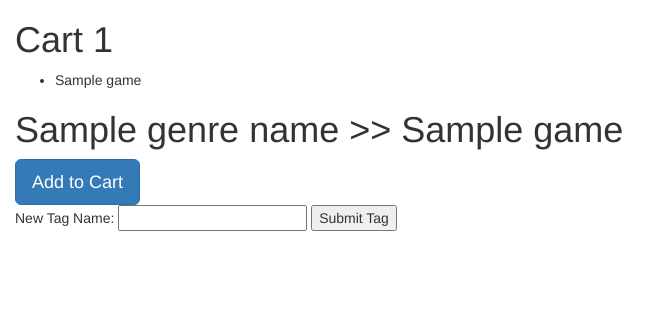
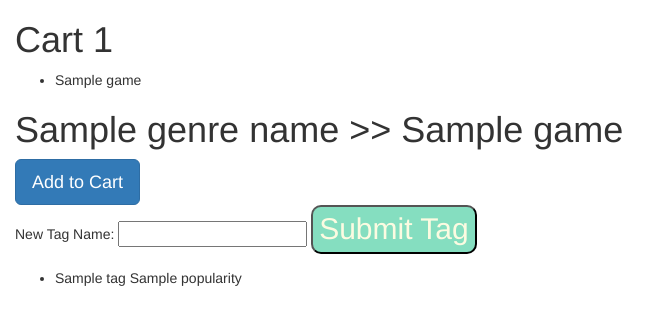
Before and after one commit to reminiyip/cdrive-fcp, a Django app: template game/templates/game/game_detail.html in a window 1280 px wide. Shown: the top 325 px of the page, without its empty margins (0-670 px from the left). Run offline with Django 3.2, Linux system fonts and the light colour scheme; the template is opened without the code that fills it: most values are stand-ins (such as "Sample title", 1, 10 or a date in 2020); some libraries are stand-ins or nearby versions.

Commit message:
add_tag implemented

```diff
--- a/game/static/css/game.css
+++ b/game/static/css/game.css
@@ -1,7 +1,14 @@
 p {
-	color: red;
+    color: red;
 }
 
 .action-button:hover {
-	text-decoration: none;
+    text-decoration: none;
 }
+
+#submit-tag-btn {
+    color: #fcfbe1;
+    background-color: #85dec0;
+    border-radius: 10px;
+    font-size: 30px;
+}
--- a/game/templates/game/game_detail.html
+++ b/game/templates/game/game_detail.html
@@ -1,8 +1,4 @@
-{% extends 'game/base.html' %}
-
-{% block title %}Game - {{ game.title }}{% endblock %}
-
-{% block content %}
+{% extends 'game/base.html' %} {% block title %}Game - {{ game.title }}{% endblock %} {% block content %}
 
 <div id="game-page" class="container-fluid">
 
@@ -30,12 +26,16 @@
 		</a>
     </div>
 
-	<form action="/tag/add/" method="post">
+    <form method="POST" action="tag/add/">
         {% csrf_token %} New Tag Name:
-	    <input type="text" name="tag name" value="">
-
-	    <input type="submit" value="Submit Tag" />
+        <input id="" type="text" name="tag_name" value="">
+        <input id="submit-tag-btn" type="submit" value="Submit Tag" />
     </form>
+    <ul id="tag-list">
+        {% for tag in tags %}
+        <li>{{ tag.tag_name }} {{ tag.popularity }}</li>
+        {% endfor %}
+    </ul>
 
 </div>
 
--- a/game/urls.py
+++ b/game/urls.py
@@ -20,7 +20,8 @@ review_urls = [
 ]
 
 tag_urls = [
-    url(r'^genre/(?P<genre_id>\d+)/game/(?P<game_id>\d+)/tag/(?P<tag_name>.+)/add/', views.add_tag, name='add_tag'),
+    #url(r'^genre/(?P<genre_id>\d+)/game/(?P<game_id>\d+)/tag/(?P<tag_name>.+)/add/', views.add_tag, name='add_tag'),
+    url(r'^genre/(?P<genre_id>\d+)/game/(?P<game_id>\d+)/tag/add/', views.add_tag, name='add_tag'),
 ]
 
 urlpatterns = browse_game_urls + review_urls + tag_urls
```
Also changed, not shown: game/views.py (+21 -5 lines), 2.pic.jpg (added), IMG_3772.jpeg (added), IMG_9863.JPG (added), IMG_9930.JPG (added), IMG_9930_VOmHZc7.JPG (added), WildDance.jpg (added), core/migrations/0002_auto_20170328_2034.py (added), db.sqlite3, media/games/eye-2019349_1280.jpg (added), 1 other file. Lines whose indentation alone changed are shown as unchanged.
